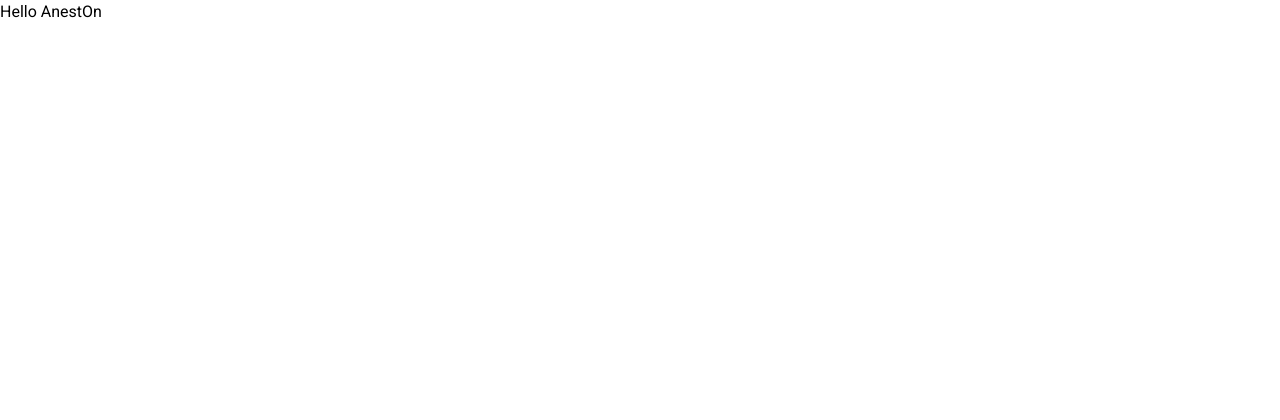
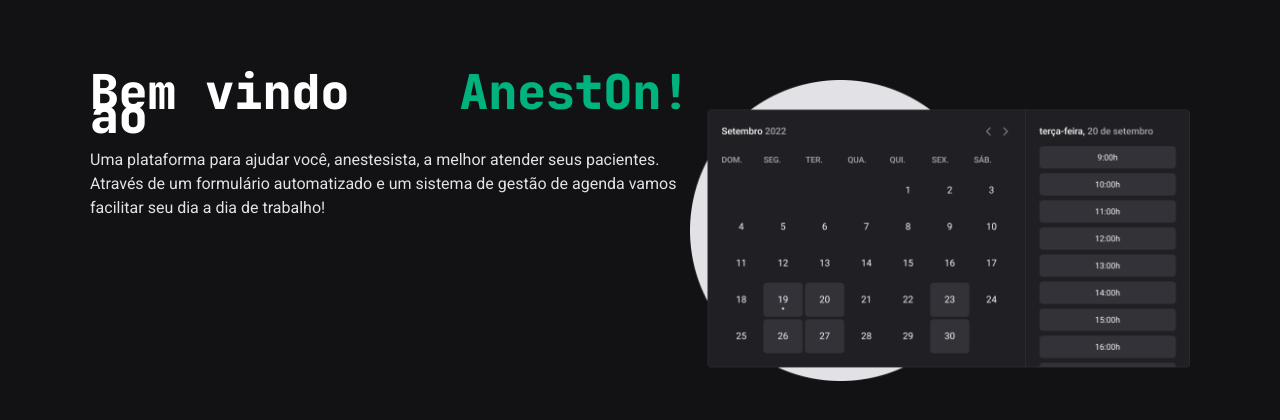
Before and after one commit to anest-on/aneston, a Next.js app: page / in a window 1280 px wide. Shown: the top 420 px of the page. Built offline with nearby package versions, Linux system fonts and the light colour scheme.

Commit message:
landing page v0.1

```diff
--- /dev/null
+++ b/src/app/fonts.ts
@@ -0,0 +1,13 @@
+// eslint-disable-next-line camelcase
+import { JetBrains_Mono, Roboto } from 'next/font/google'
+
+export const roboto = Roboto({
+  weight: ['400', '700'],
+  subsets: ['latin'],
+  variable: '--font-roboto',
+})
+export const jetBrainsMono = JetBrains_Mono({
+  weight: '800',
+  subsets: ['latin'],
+  variable: '--font-jetBrainsMono',
+})
--- a/src/app/layout.tsx
+++ b/src/app/layout.tsx
@@ -1,18 +1,7 @@
 import type { Metadata } from 'next'
-// eslint-disable-next-line camelcase
-import { JetBrains_Mono, Roboto } from 'next/font/google'
+
+import { roboto } from './fonts'
 import './globals.css'
-
-export const roboto = Roboto({
-  weight: ['400', '700'],
-  subsets: ['latin'],
-  variable: '--font-roboto',
-})
-export const jetBrainsMono = JetBrains_Mono({
-  weight: '800',
-  subsets: ['latin'],
-  variable: '--font-jetBrainsMono',
-})
 
 export const metadata: Metadata = {
   title: 'AnestOn',
--- a/src/app/page.tsx
+++ b/src/app/page.tsx
@@ -1,3 +1,32 @@
+import { jetBrainsMono } from './fonts'
+import homeImg from '../images/homeImg.png'
+
+import Image from 'next/image'
+
 export default function Home() {
-  return <h1>Hello AnestOn</h1>
+  return (
+    <main className=" h-screen w-screen flex items-start justify-center bg-gray-900  text-base pt-20 text-white">
+      <div className="flex flex-row">
+        <div className="flex flex-col max-w-[600px]">
+          <div className="flex w-full">
+            <h1 className={`${jetBrainsMono.className} flex text-[48px]`}>
+              Bem vindo ao&nbsp;
+              <span
+                className={`${jetBrainsMono.className} text-[48px] text-green-500`}
+              >
+                AnestOn!
+              </span>
+            </h1>
+          </div>
+          <p className="text-gray-100 mt-5 ">
+            Uma plataforma para ajudar você, anestesista, a melhor atender seus
+            pacientes. Através de um formulário automatizado e um sistema de
+            gestão de agenda vamos facilitar seu dia a dia de trabalho!
+          </p>
+        </div>
+
+        <Image src={homeImg} width={500} height={500} alt="" />
+      </div>
+    </main>
+  )
 }
--- a/tailwind.config.ts
+++ b/tailwind.config.ts
@@ -14,6 +14,7 @@ const config: Config = {
   theme: {
     fontFamily: {
       sans: 'var(--font-roboto)',
+      jetBrainsMono: 'var(--font-jetBrainsMono)',
     },
     colors: {
       'green-500': '#00B37E',
```
Also changed, not shown: src/images/homeImg.png (added).
